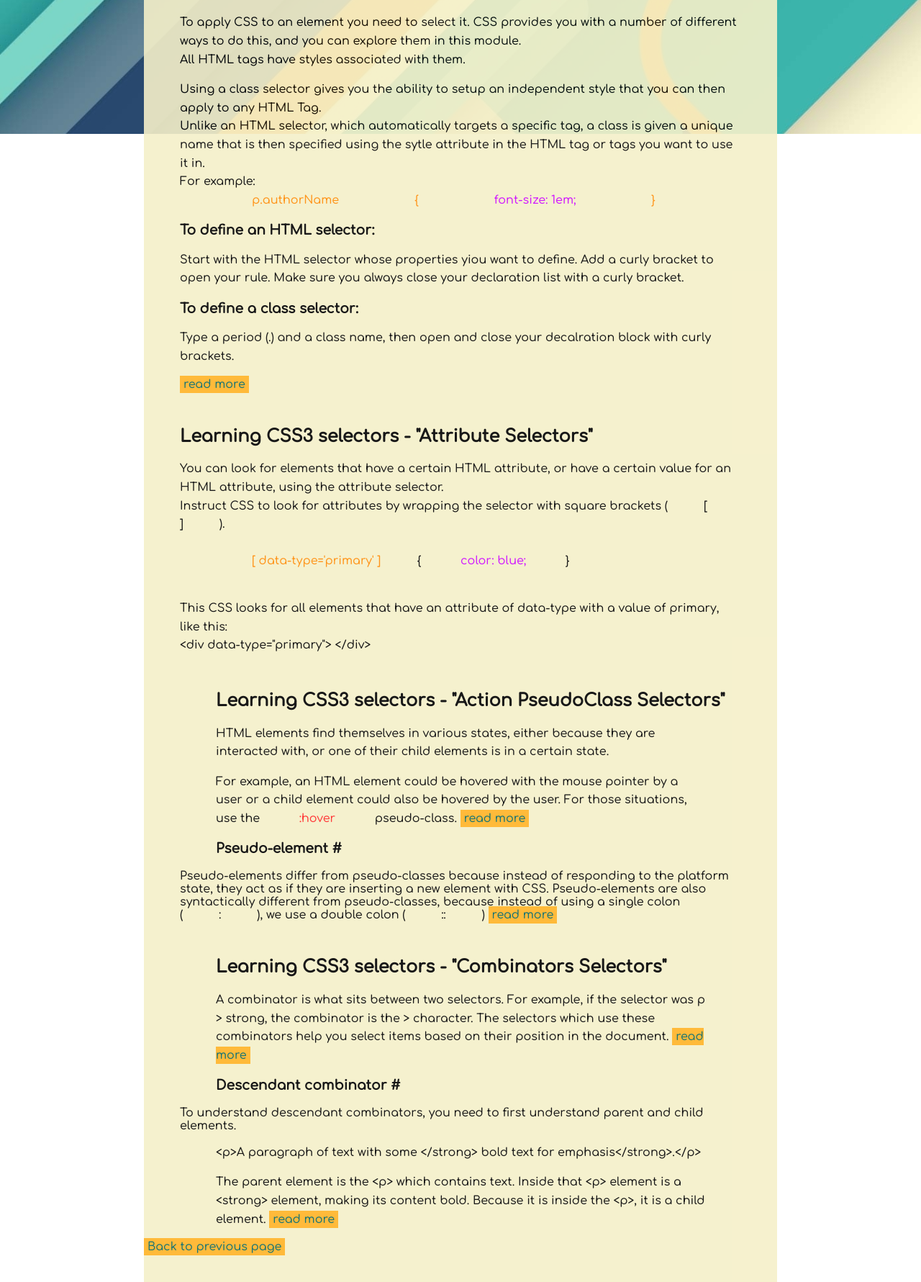
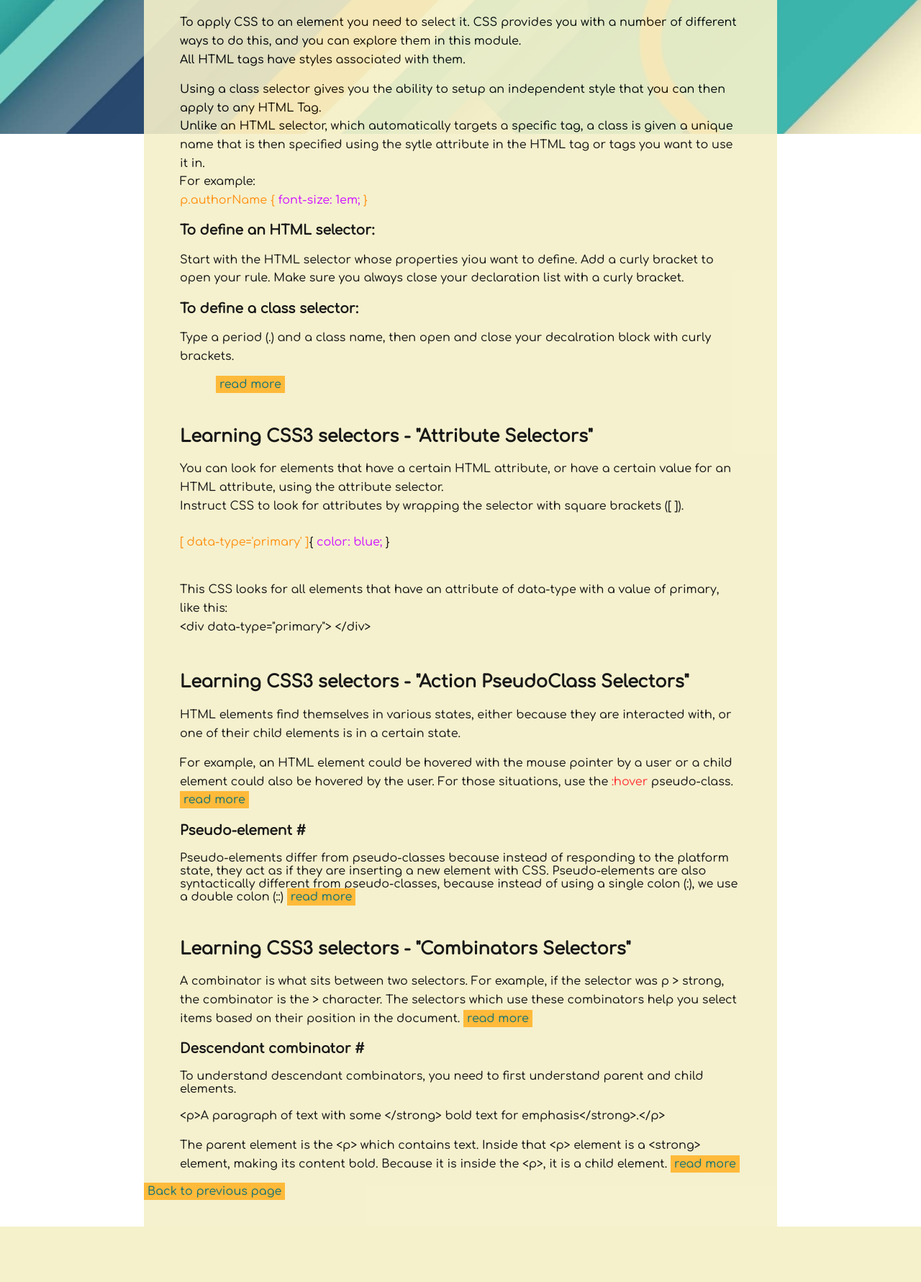
Before and after one commit to OnePinch/kodego-demo, a PHP site: page /css_exercise.html in a window 1280 px wide. Shown: the part 894-2675 px from the top of the page at 72% size. After the commit the page ends 2598 px from the top, so only its background shows below. Run offline with PHP 8.4, Linux system fonts and the light colour scheme.

Commit message:
fixed margin

```diff
--- a/css_exercise.css
+++ b/css_exercise.css
@@ -19,14 +19,11 @@ img{
     width: 100%;
     height: auto;
 }
-h1, p, span{
+.margin1{
     margin-left: 50px;
     margin-right: 50px;
 }
-article h2, h3{
-    margin-left: 50px;
-}
-.pad{
+.margin2{
     margin-left: 50px;
     margin-right: 50px;
 }
--- a/css_exercise.html
+++ b/css_exercise.html
@@ -12,18 +12,18 @@
 		<main>
 			<h1>The Complete Guide To CSS Selectors</h1>
 			<article>
-				<h2>Learning CSS3 selectors - "The basics"
+				<h2 class="margin1">Learning CSS3 selectors - "The basics"
 				</h2>
 				<div>
 					<img src="assets/img/learn-css.jpg" alt="">
 				</div>
-				<p>
+				<p class="margin1">
 					To apply CSS to an element you need to select it. CSS provides you with a number of different ways to do this, and you can explore them in this module.
 					<br>
 					All HTML tags have styles associated with them.
 					<br>
 				</p>
-				<p>
+				<p class="margin1">
 					Using a class selector gives you the ability to setup an independent style that you can then apply to any HTML Tag.
 					<br>
 					Unlike an HTML selector, which automatically targets a specific tag, a class is given a unique name that is then specified using the sytle attribute in the HTML tag or tags you want to use it in.
@@ -38,7 +38,7 @@
 					</span>
 				</p>
 
-				<section>
+				<section class="margin1">
 					<h3>To define an HTML selector:</h3>
 					<p>
 						Start with the HTML selector whose properties yiou want to define. Add a curly bracket to open your rule. Make sure you always close your declaration list with a curly bracket.
@@ -46,7 +46,7 @@
 
 				</section>
 
-				<section>
+				<section class="margin1">
 					<h3>To define a class selector:</h3>
 
 					<p>
@@ -54,12 +54,12 @@
 						Type a period (.) and a class name, then open and close your decalration block with curly brackets.
 
 					</p>
-					<a class="pad" href="#">read more</a>
+					<a class="margin2" href="#">read more</a>
 
 				</section>
 
 			</article>
-			<article>
+			<article class="margin1">
 				<h2>Learning CSS3 selectors - "Attribute Selectors"</h2>
 				<p>
 					You can look for elements that have a certain HTML attribute, or have a certain value for an HTML attribute, using the attribute selector.
@@ -82,7 +82,7 @@
 
 			</article>
 
-			<article class="pad">
+			<article class="margin2">
 				<h2>Learning CSS3 selectors - "Action PseudoClass Selectors"</h2>
 				<p>
 					HTML elements find themselves in various states, either because they are interacted with, or one of their child elements is in a certain state.
@@ -105,7 +105,7 @@
 
 				</p>
 			</article>
-			<article class="pad">
+			<article class="margin2">
 				<h2>Learning CSS3 selectors - "Combinators Selectors"</h2>
 
 				<p>
```
